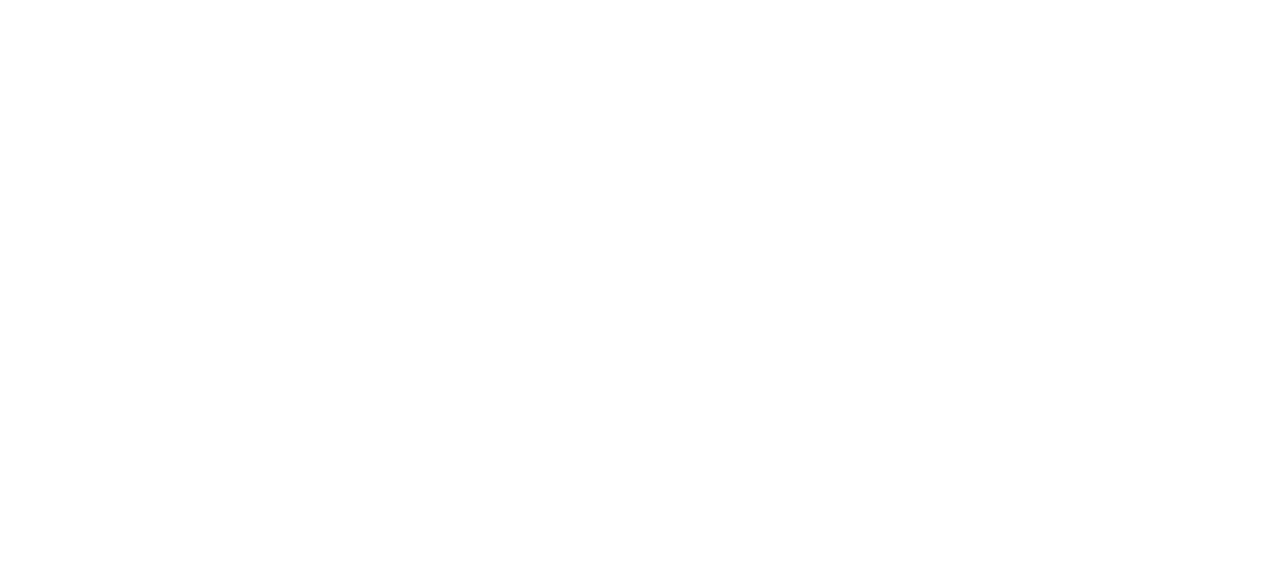
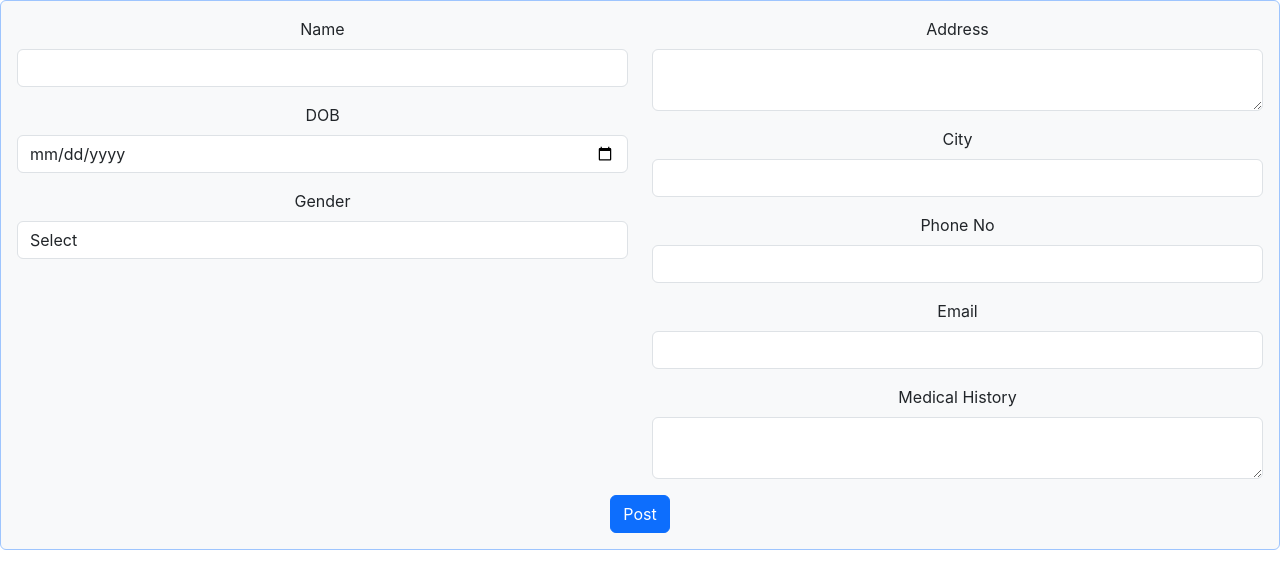
Before and after one commit to shafnashakeersm/crowdfunding-app-frontend, a React (Create React App) app: page /post in a window 1280 px wide. Before the commit this address had no page. Shown: the top 588 px of the page. Built offline with nearby package versions, Linux system fonts and the light colour scheme.

Commit message:
medpost completed

```diff
--- a/src/App.js
+++ b/src/App.js
@@ -5,6 +5,7 @@
 import Login from './components/Login';
 import SignUp from './components/SignUp';
 import UserHome from './components/UserHome';
+import MedPost from './components/MedPost';
 
 function App() {
   return (
@@ -15,6 +16,7 @@
         <Route path='/login' element={<Login/>}/>
         <Route path='/signup' element={<SignUp/>}/>
         <Route path='/userhome' element={<UserHome/>}/>
+        <Route path='/post' element={<MedPost/>}/>
       </Routes>
       </BrowserRouter>
 
--- /dev/null
+++ b/src/components/MedPost.jsx
@@ -0,0 +1,118 @@
+import axios from 'axios';
+import React, { useEffect, useState } from 'react';
+
+const MedPost = () => {
+    const [token, setToken] = useState(sessionStorage.getItem("token"));
+    const [input, setInput] = useState({
+       // userId: sessionStorage.getItem("userId"),
+        dob: "",
+        gender: "",
+        address: "",
+        city: "",
+        phone: "",
+        email: "",
+        medhistory: ""
+    });
+
+    // Handle form input changes
+    const inputHandler = (event) => {
+        setInput({ ...input, [event.target.name]: event.target.value });
+    };
+
+    // Read values and send POST request
+    const readValues = () => {
+        console.log("Input Data: ", input);
+        console.log("Token: ", token);
+
+        // Ensure token exists before sending request
+        if (!token) {
+            alert("Token is missing. Please login again.");
+            return;
+        }
+
+        axios.post("http://localhost:3030/create", input, {
+            headers: {
+                "token": token,
+                "Content-Type": "application/json"
+            }
+        }).then(response => {
+            console.log("Response Data: ", response.data);
+            if (response.data.status === "success") {
+                alert("Posted Successfully");
+            } else {
+                alert("Something went wrong!!!");
+            }
+        }).catch(error => {
+            // Enhanced error handling
+            if (error.response) {
+                console.log("Response Error: ", error.response.data);
+                alert("Server responded with an error!");
+            } else if (error.request) {
+                console.log("No Response from Server: ", error.request);
+                alert("No response from the server. Ensure the backend is running.");
+            } else {
+                console.log("Axios Error: ", error.message);
+                alert("Error occurred: " + error.message);
+            }
+        });
+    };
+
+    return (
+        <div>
+            <div className="card bg-light primary border border-primary-subtle text-center w-100 p-3 h-100 d-inline-block">
+                <div className="row">
+                    <div className="col-md-6">
+                        <div className="mb-3">
+                            <label htmlFor="Name" className="form-label">Name</label>
+                            <input type="text" className="form-control" name="name" value={input.name} onChange={inputHandler} />
+                        </div>
+                        <div className="mb-3">
+                            <label htmlFor="dob" className="form-label">DOB</label>
+                            <input type="date" className="form-control" name="dob" value={input.dob} onChange={inputHandler} />
+                        </div>
+                        <div className="mb-3">
+                            <label htmlFor="gender" className="form-label">Gender</label>
+                            <div className="col-auto">
+                                <select name="gender" className="form-control" value={input.gender} onChange={inputHandler}>
+                                    <option value="">Select</option>
+                                    <option value="Male">Male</option>
+                                    <option value="Female">Female</option>
+                                    <option value="Others">Others</option>
+                                </select>
+                            </div>
+                        </div>
+                    </div>
+                    <div className="col-md-6">
+                        <div className="mb-3">
+                            <label htmlFor="address" className="form-label">Address</label>
+                            <textarea name="address" className="form-control" value={input.address} onChange={inputHandler}></textarea>
+                        </div>
+                        <div className="mb-3">
+                            <label htmlFor="city" className="form-label">City</label>
+                            <input type="text" className="form-control" name="city" value={input.city} onChange={inputHandler} />
+                        </div>
+                        <div className="mb-3">
+                            <label htmlFor="phone" className="form-label">Phone No</label>
+                            <input type="text" className="form-control" name="phone" value={input.phone} onChange={inputHandler} />
+                        </div>
+                        <div className="mb-3">
+                            <label htmlFor="email" className="form-label">Email</label>
+                            <input type="text" className="form-control" name="email" value={input.email} onChange={inputHandler} />
+                        </div>
+                        <div className="mb-3">
+                            <label htmlFor="medhistory" className="form-label">Medical History</label>
+                            <textarea name="medhistory" className="form-control" value={input.medhistory} onChange={inputHandler}></textarea>
+                        </div>
+                    </div>
+                </div>
+                <div className="row g-3 justify-content-md-center">
+                    <div className="col-auto">
+                        <button className="btn btn-primary" onClick={readValues}>Post</button>
+                    </div>
+                </div>
+            </div>
+        </div>
+    );
+};
+
+export default MedPost;
--- a/src/components/SignUp.jsx
+++ b/src/components/SignUp.jsx
@@ -97,11 +97,11 @@
                             <div className="mb-3">
                                 <label for="Gender" class="form-label">Gender</label>
                                 <div class="col-auto" >
-                                    <select name="" id="" className="form-control ">
+                                    <select name="gender" id="" className="form-control" value={input.gender} onChange={inputHandler}>
                                         <option value="">select</option>
-                                        <option value="">Male</option>
-                                        <option value="">Female</option>
-                                        <option value="">Others</option>
+                                        <option value="Male">Male</option>
+                                        <option value="Female">Female</option>
+                                        <option value="Others">Others</option>
                                     </select>
                                 </div>
                             </div>
--- a/src/components/UserHome.jsx
+++ b/src/components/UserHome.jsx
@@ -1,7 +1,13 @@
 import React from 'react';
 import './UserHome.css';
+import { useNavigate } from 'react-router-dom';
 
 const UserHome = () => {
+    const navigate=useNavigate(); //Hook tp programmatically navigate
+
+    const handlePostClick=()=>{
+      navigate('/post'); //Navigate to the post page
+    };
     return (
         <div style={{
             backgroundColor: "#1f2631", // You can change this to any color you prefer
@@ -18,7 +24,7 @@
                                         <div class="card-body">
                                             <h5 class="card-title">MEDICAL</h5>
                                           //  <p class="card-title">Some quick example text to build on the card title and make up the bulk of the card's content</p>
-                                            <a href="#" class="btn btn-primary">Click Here</a>
+                                            <a href="#" class="btn btn-primary" onClick={handlePostClick}>Click Here</a>
                                         </div>
                                     </div>
                                 </div>
```
